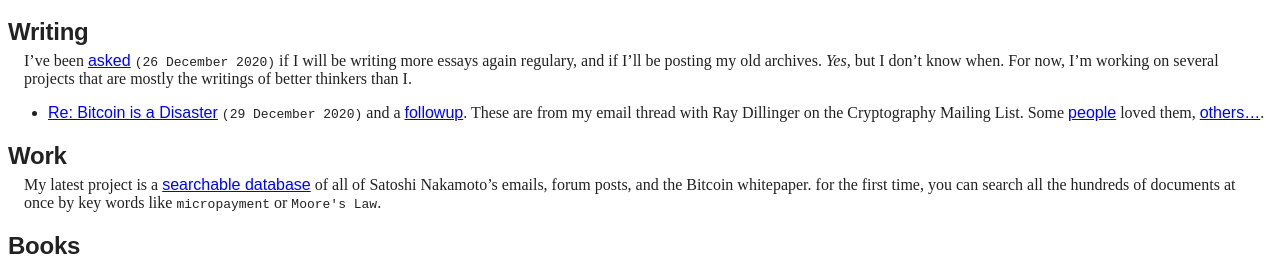
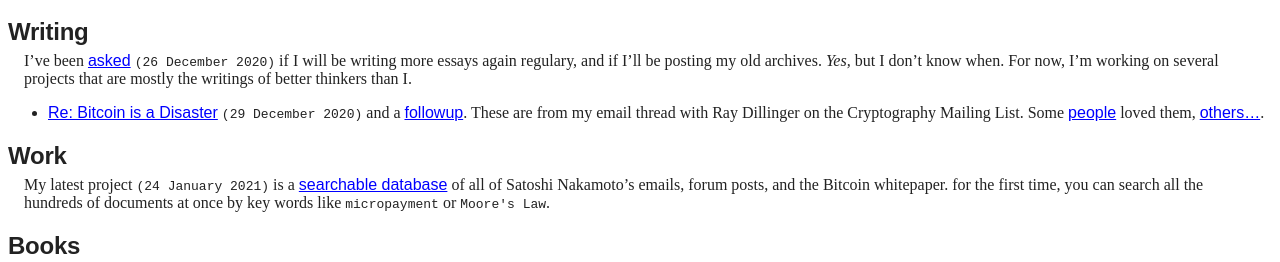
Before and after one commit to wakgill/deryk, a Jekyll site: the page built from index.md, in a window 1280 px wide, cut to the strip 282-544 px from the top of the page. Built offline with Jekyll 4.4.1, drawn with Linux system fonts in a browser that asks for light colours.

Commit message:
Update index.md

```diff
--- a/index.md
+++ b/index.md
@@ -27,7 +27,7 @@
 
 ## Work
 
-My latest project is a [searchable database](https://wakgill.github.io/bitcoin-archive/) of all of Satoshi Nakamoto's emails, forum posts, and the Bitcoin whitepaper. for the first time, you can search all the hundreds of documents at once by key words like <code>micropayment</code> or <code>Moore's Law</code>.
+My latest project <code>(24 January 2021)</code> is a [searchable database](https://wakgill.github.io/bitcoin-archive/) of all of Satoshi Nakamoto's emails, forum posts, and the Bitcoin whitepaper. for the first time, you can search all the hundreds of documents at once by key words like <code>micropayment</code> or <code>Moore's Law</code>.
 
 ## Books
 
```
